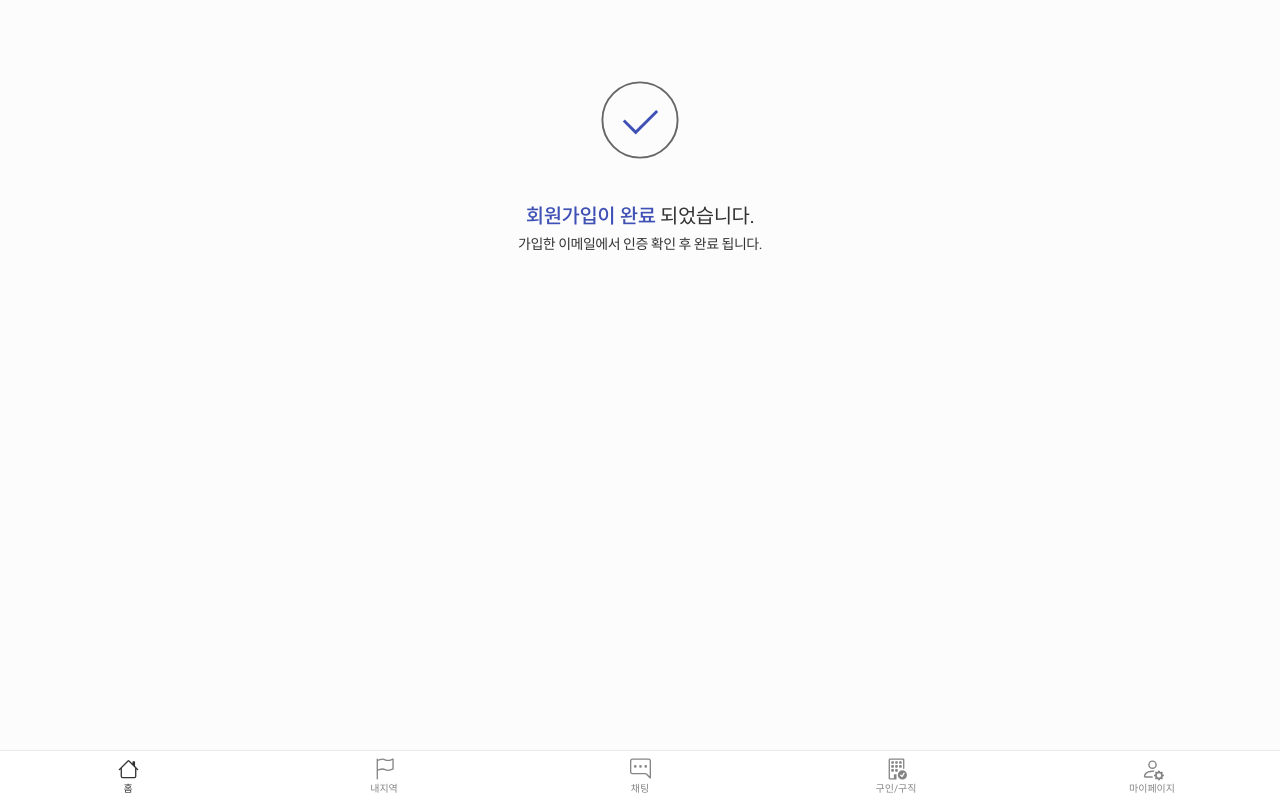
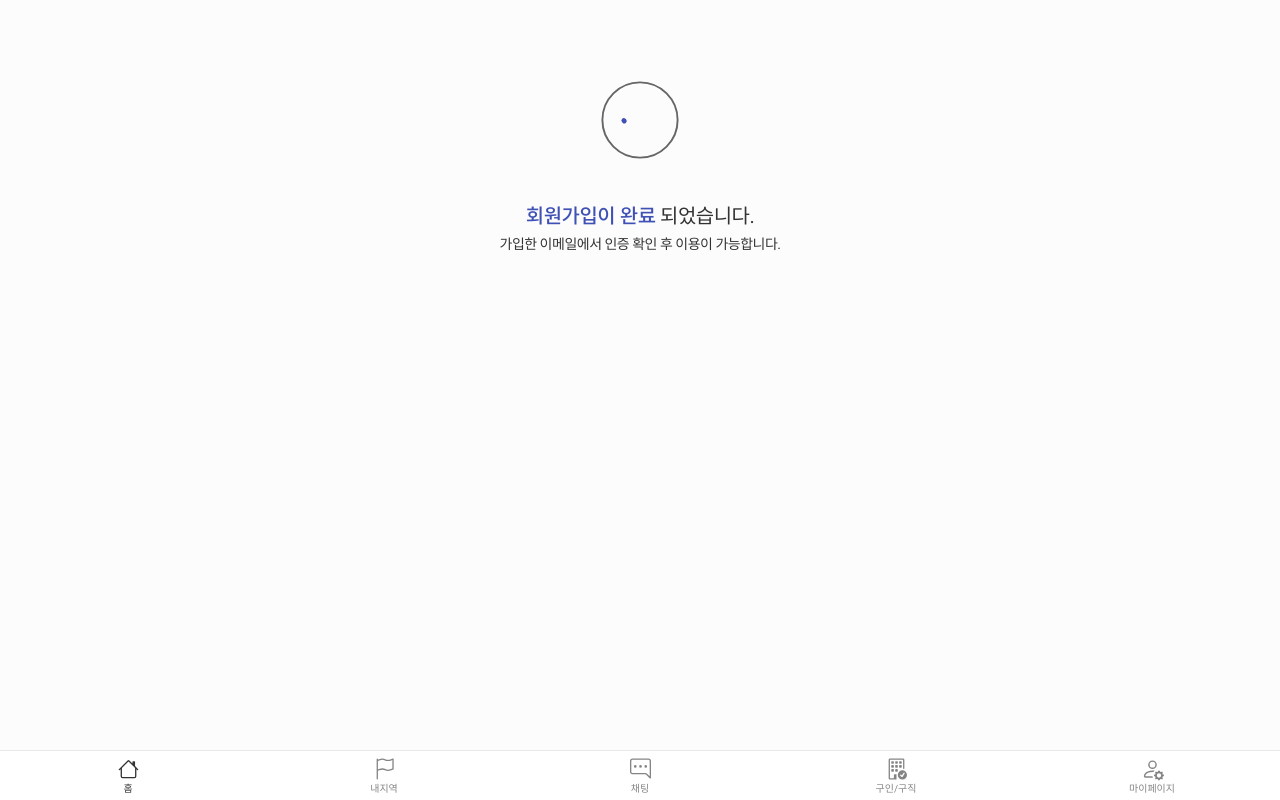
Before and after one commit to HyunsooZo/immilog-front, a Vue app: page /email-verification in a window 1280 px wide. Built offline with nearby package versions, Linux system fonts and the light colour scheme.

Commit message:
feat: email

```diff
--- a/src/assets/contents.css
+++ b/src/assets/contents.css
@@ -19,23 +19,21 @@ background: linear-gradient(45deg, rgba(63,81,181,1) 0%, rgba(0,188,212,1) 100%)
     width: 100%;
     height: 100%;
     fill: transparent;
-    stroke-width: 6;
+    stroke-width: 10;
 }
 /* viewBox="min-x, min-y, width, height" */
 /* document.querySelector('.svg--*** path').getTotalLength(); */
 .svg--item-wrap .svg--circle {
     stroke-dasharray: 497px;/* path 전체 길이 값 :여러 값을 적으면 점선 */
-    stroke-dashoffset: 100;/* path의 시작점 */
+    stroke-dashoffset: 100px;/* path의 시작점 */
     transform: rotate(-90deg);/* 시작지점 */
-    animation: mvCircle 3s linear infinite;/* alternate */
+    animation: mvCircle 1.5s linear infinite;/* alternate */
     animation-fill-mode: forwards;
     stroke: #666;
     stroke-width: 4;
 }
 @keyframes mvCircle {
     0%   {stroke-dashoffset: 497px;}
-    /* 50%  {stroke-dashoffset: 0;} */
-    /* 100% {stroke-dashoffset: -497px;} */
     33%  {stroke-dashoffset: 0;}
     100% {stroke-dashoffset: 0;}
 }
@@ -52,14 +50,33 @@ background: linear-gradient(45deg, rgba(63,81,181,1) 0%, rgba(0,188,212,1) 100%)
 .svg--item-wrap .svg--error,
 .svg--item-wrap .svg--warning {
     stroke-dasharray: 150px;/* path 전체 길이 값 :여러 값이면 점선 */
-    stroke-dashoffset: 100;/* path의 시작점 */
-    animation: mvItem 3s linear infinite;/* infinite */
+    stroke-dashoffset: 100px;/* path의 시작점 */
+    animation: mvItem 1.5s linear infinite;/* infinite */
     animation-fill-mode: forwards;
+    stroke-linecap: round;
+}
+.svg--item-wrap .svg--error.path--1 {
+    animation-name: mvItem1;
+}
+.svg--item-wrap .svg--error.path--2 {
+    animation-name: mvItem2;
 }
 @keyframes mvItem {
     0%   {stroke-dashoffset: 150px;}
     33%  {stroke-dashoffset: 150px;}
-    67%  {stroke-dashoffset: 0;}
+    66%  {stroke-dashoffset: 0;}
+    100% {stroke-dashoffset: 0;}
+}
+@keyframes mvItem1 {
+    0%   {stroke-dashoffset: 150px;}
+    40%  {stroke-dashoffset: 150px;}
+    47%  {stroke-dashoffset: 0;}
+    100% {stroke-dashoffset: 0;}
+}
+@keyframes mvItem2 {
+    0%   {stroke-dashoffset: 150px;}
+    47%  {stroke-dashoffset: 150px;}
+    66%  {stroke-dashoffset: 0;}
     100% {stroke-dashoffset: 0;}
 }
 .splash {
--- a/src/views/EmailVerificationView.vue
+++ b/src/views/EmailVerificationView.vue
@@ -8,22 +8,27 @@
 						<path
 							d="M163 84C163 127.63 127.63 163 84 163C40.3695 163 5 127.63 5 84C5 40.3695 40.3695 5 84 5C127.63 5 163 40.3695 163 84Z" />
 					</svg>
+					<!-- check -->
 					<svg class="svg--check" viewBox="0 0 168 168">
 						<path d="M50 85 75 110 120 65" />
 					</svg>
-					<svg class="svg--error" viewBox="0 0 168 168">
+					<!-- error -->
+					<svg class="svg--error path--1" viewBox="0 0 168 168">
 						<path d="M55 55 113 113" />
+					</svg>
+					<svg class="svg--error path--2" viewBox="0 0 168 168">
 						<path d="M113 55 55 113" />
 					</svg>
+					<!-- warning -->
 					<svg class="svg--warning" viewBox="0 0 168 168">
-						<path d="M84 50 84 100" />
-						<path d="M84 110 84 118" />
+						<path d="M84 50 84 96" />
+						<path d="M84 114 84 118" />
 					</svg>
 				</div>
 			</i>
 			<p class="item__msg"><em>회원가입이 완료</em> 되었습니다.</p>
 			<p class="item__description">
-				가입한 이메일에서 인증 확인 후 완료 됩니다.
+				가입한 이메일에서 인증 확인 후 이용이 가능합니다.
 			</p>
 		</div>
 
```
